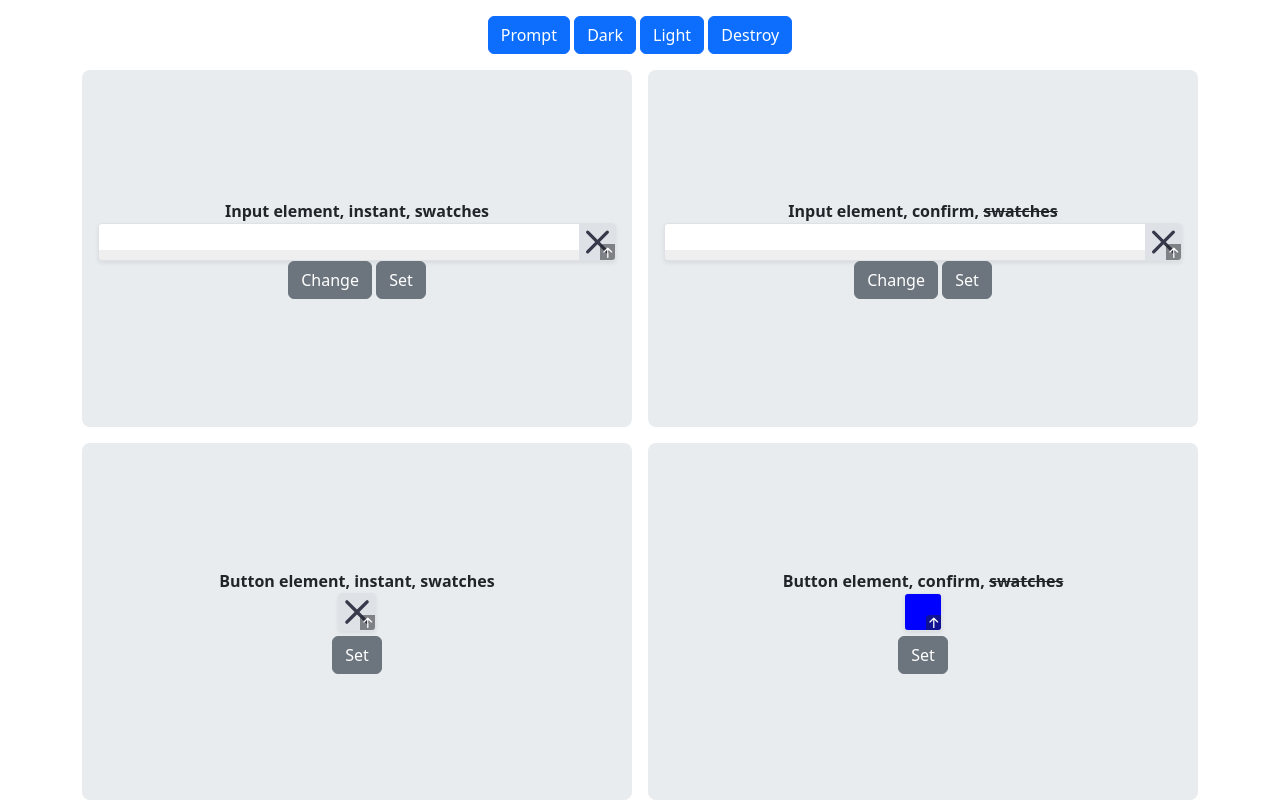
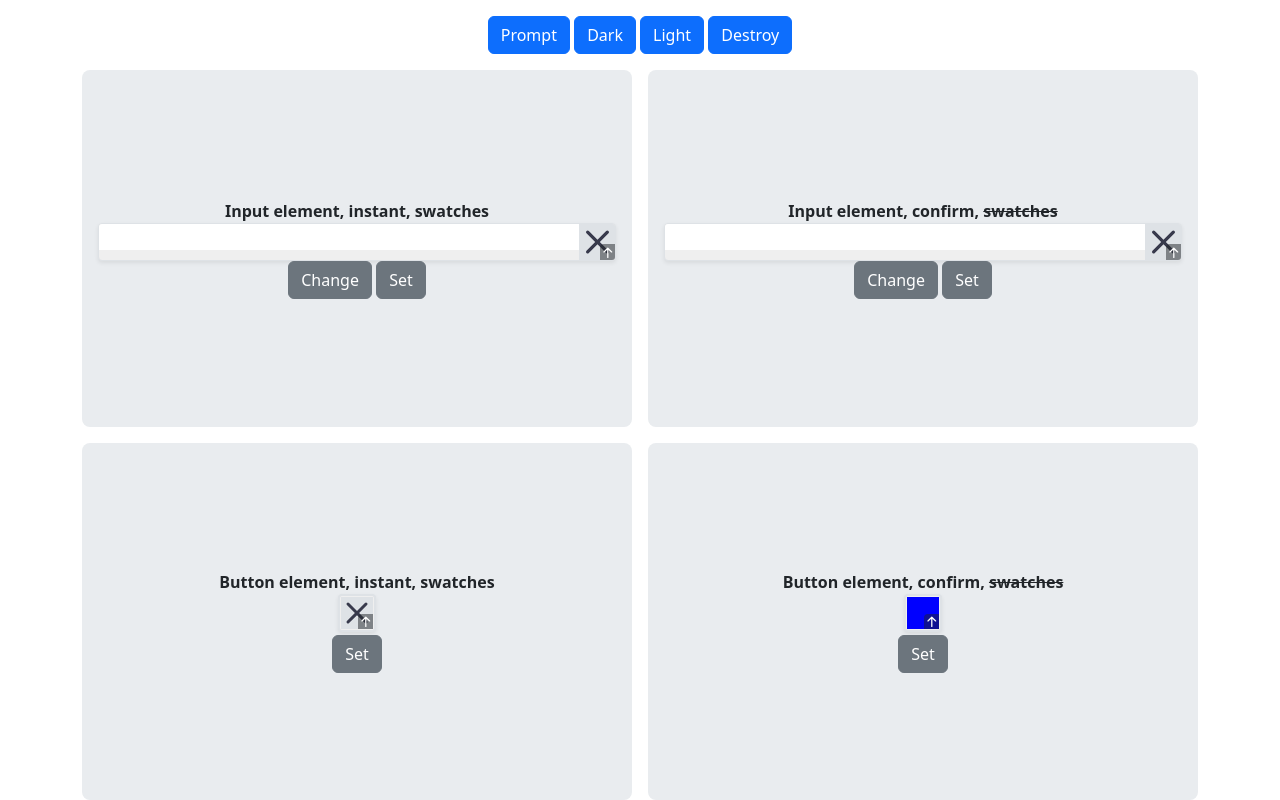
Before and after one commit to wipeautcrafter/jscolorpicker, a website built with Vite: page dev/index.html in a window 1280 px wide. Built offline with nearby package versions, Linux system fonts and the light colour scheme.

Commit message:
feat: restore border around picker box (only for non-input)

```diff
--- a/src/css/colorpicker.css
+++ b/src/css/colorpicker.css
@@ -48,6 +48,11 @@
   overflow: hidden;
   border-radius: var(--cp-border-radius-sm);
   box-shadow: var(--cp-box-shadow-sm);
+}
+
+.color-picker:not(.cp_wide) {
+  border: 2px solid var(--cp-border-color);
+  padding: 1px;
 }
 
 .cp_wide {
```
